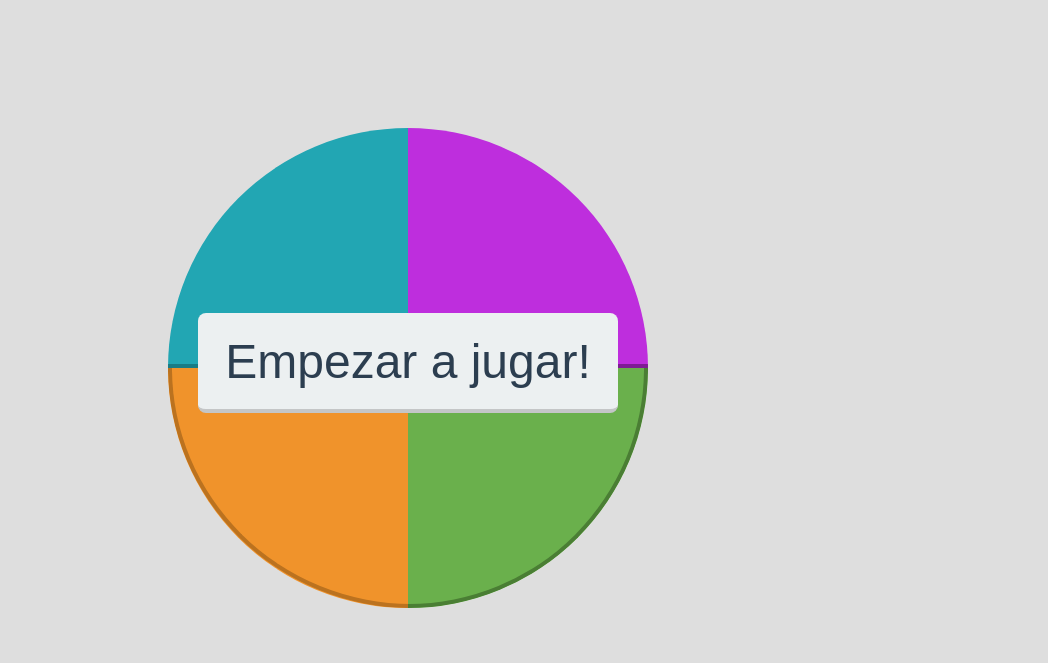
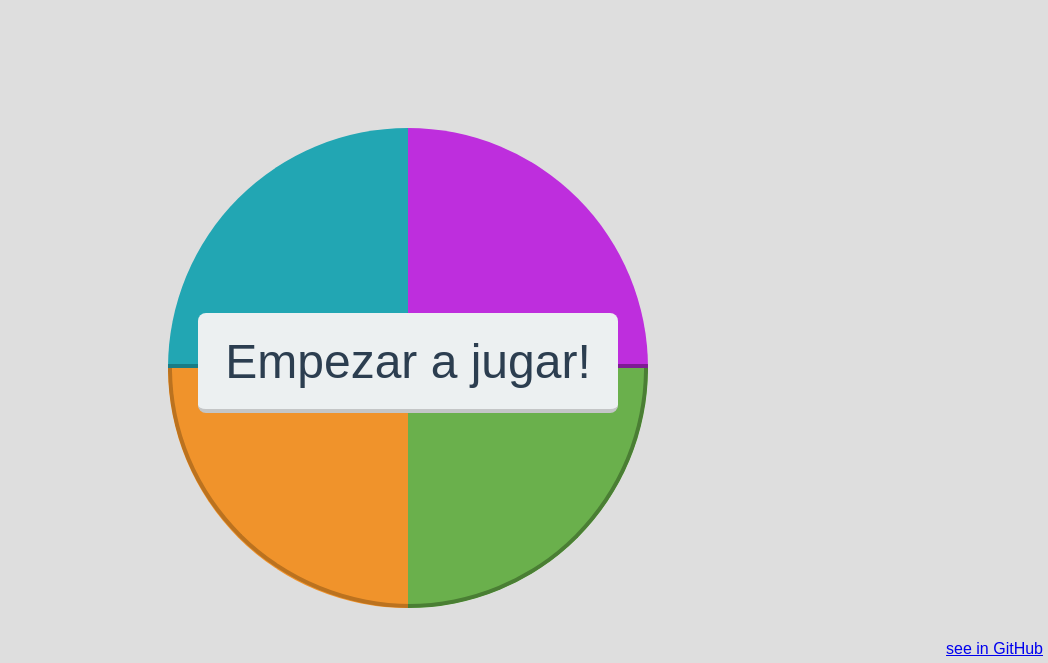
Before and after one commit to LuisReyes98/Simon-Says-JS, a plain HTML site: page index.html in a window 1280 px wide. Shown: the part 137-800 px from the top of the page, without its empty margins (232-1280 px from the left). Drawn offline with Linux system fonts and the light colour scheme.

Commit message:
git hub link added

```diff
--- a/index.html
+++ b/index.html
@@ -30,6 +30,9 @@
         </div>
         <button id="btnEmpezar" class="btn-start animation show" onclick="empezarJuego()">Empezar a jugar!</button>
     </div>
+    <div id="source-code" class="source-code">
+        <a  href="https://github.com/LuisReyes98/Simon-Says-JS" target="_blank">see in GitHub</a>
+    </div>
     <!-- Usar un cdn implica que buscara al servidor mas cercano a nosotros para enviarnos la libreria
     sin embargo esto jamas superarar tenerla descargada en tu propio server-->
 
--- a/juego.css
+++ b/juego.css
@@ -17,6 +17,13 @@ body {
     justify-content: center;
     height: 100px;
 }
+
+.source-code{
+  position: absolute;
+  bottom: 5px;
+  right: 5px;
+}
+
 .level , .score , .top-score{
     padding: 10px;
 }
```
